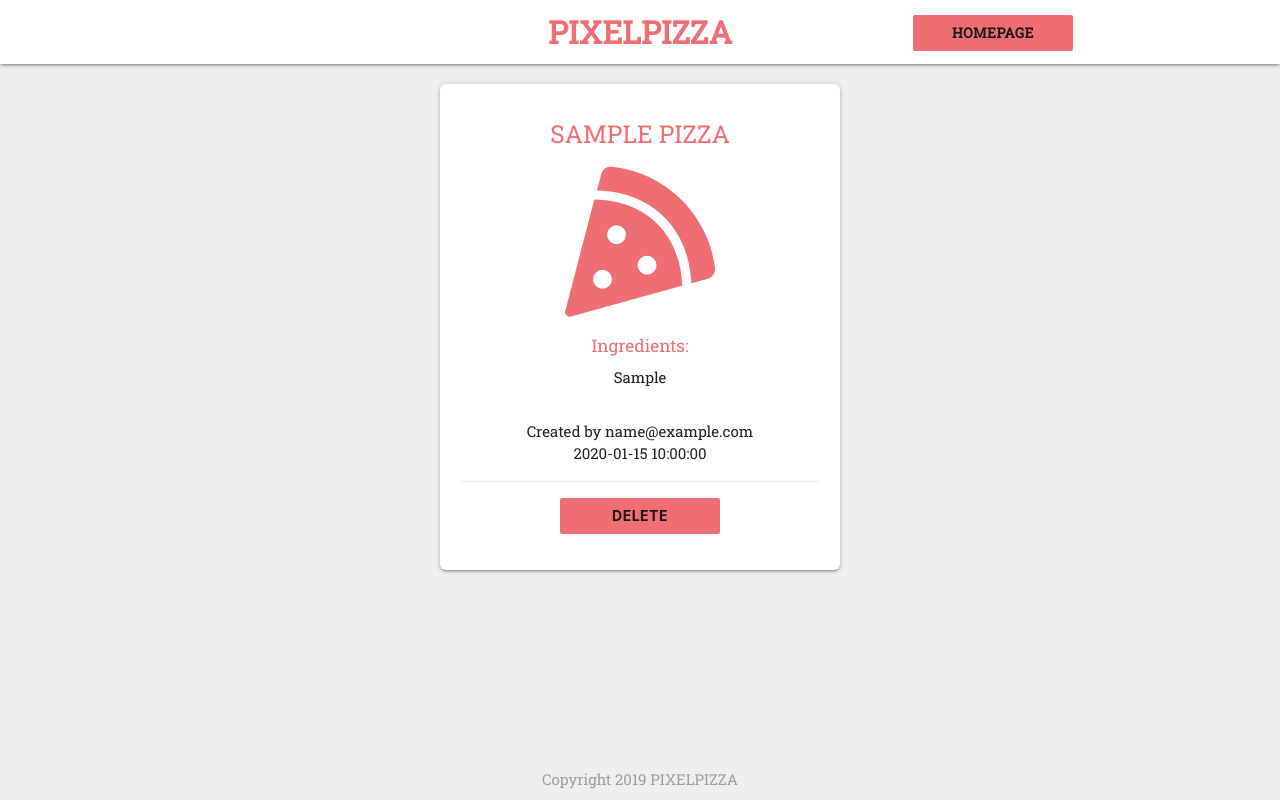
After one commit to AdamsChristopher/phpizza, a PHP site: page /info.php?id=1 in a window 1280 px wide. The commit adds this page. Run offline with PHP 8.4, Linux system fonts and the light colour scheme; tables that the repository leaves empty or names only in its code hold one stand-in row (values such as "Sample post").

Commit message:
Added info page

```diff
--- /dev/null
+++ b/info.php
@@ -0,0 +1,80 @@
+<?php
+  include('config/db_connect.php');
+
+  if (isset($_GET['id'])) {
+    $id = mysqli_real_escape_string($connection, $_GET['id']);
+    $sql = "SELECT * FROM pizza WHERE id = $id";
+    $results = mysqli_query($connection, $sql);
+    $pizza = mysqli_fetch_assoc($results);
+
+    mysqli_free_result($results);
+    mysqli_close($connection);
+  }
+
+  if (isset($_GET['delete'])) {
+    $id_to_delete = mysqli_real_escape_string($connection, $_POST['id_to_delete']);
+    $sql = "DELETE FROM pizza WHERE id = $id_to_delete";
+
+    if (mysqli_query($connection, $sql)) {
+      header('Location: index.php');
+    } else {
+      echo 'query error: ' . mysqli_error($connection);
+    }
+  }
+?>
+
+<!DOCTYPE html>
+<html lang="en">
+  <?php include('templates/header.php'); ?>
+    <main>
+      <section class="container center">
+        <div class="card">
+          <div class="card-content center">
+            <?php if ($pizza) : ?>
+            <h5 id="pizza-title"><?php echo htmlspecialchars(strtoupper($pizza['title'])); ?></h5>
+            <i
+              id="pizza-picture"
+              class="fas fa-pizza-slice fa-10x"
+            >
+            </i>
+            <h6 id="ingredients-title">Ingredients:</h6>
+              <div>
+                <ul id="ingredients-list">
+                  <?php foreach (explode(',', $pizza['ingredients']) as $ingredient) { ?>
+                    <li><?php echo htmlspecialchars(ucwords($ingredient)) ?></li>
+                  <?php } ?>
+                </ul>
+              </div>
+              <div id="pizza-details">
+                <p><?php echo "Created by {$pizza['email']}"; ?></p>
+                <p><?php echo $pizza['created_at']; ?></p>
+              </div>
+            </div>
+            <div class="card-action center-align">
+              <form
+                action="info.php"
+                method="POST"
+              >
+                <input
+                  type="hidden"
+                  name="id_to_delete"
+                  value="<?php echo $pizza['id']; ?>"
+                >
+                <input
+                  class="btn brand z-depth-0"
+                  type="submit"
+                  name="delete"
+                  value="Delete"
+                >
+              </form>
+            </div>
+          </div>
+            <?php else : ?>
+            <h5>404 Not Found.</h5>
+            <?php endif ?>
+          </div>
+        </div>
+      </section>
+    </main>
+  <?php include('templates/footer.php'); ?>
+</html>
--- a/styles.css
+++ b/styles.css
@@ -71,6 +71,10 @@ main {
   margin-top: 10px;
 }
 
+#pizza-details {
+  padding: 16px;
+}
+
 input:focus {
   border-bottom: 1px solid #ee6e73 !important;
   box-shadow: 0 1px 0 0 #ee6e73 !important;
--- a/templates/header.php
+++ b/templates/header.php
@@ -28,10 +28,10 @@
     <nav id="nav-wrapper">
       <div class="container">
         <a
-          href="index.php"
+          href="#"
           class="brand-logo brand-text center"
         >
-          <span class="fas fa-pizza-slice"></span> PIXELPIZZA
+          PIXELPIZZA
         </a>
         <ul
           id="nav-mobile"
@@ -39,10 +39,10 @@
         >
           <li>
             <a
-              href=<?php echo ($_SERVER['PHP_SELF'] === '/phpizza/index.php' ? '/phpizza/add.php' : '/phpizza/index.php'); ?>
+              href=<?php echo ($_SERVER['PHP_SELF'] !== '/phpizza/index.php' ? '/phpizza/index.php' : '/phpizza/add.php'); ?>
               class="btn brand z-depth-0"
             >
-              <?php echo ($_SERVER['PHP_SELF'] === '/phpizza/add.php' ? 'Homepage' : 'Add a Pizza'); ?>
+              <?php echo ($_SERVER['PHP_SELF'] !== '/phpizza/index.php' ? 'Homepage' : 'Add a Pizza'); ?>
             </a>
           </li>
         </ul>
```
Also changed, not shown: index.php (+5 -4 lines).
